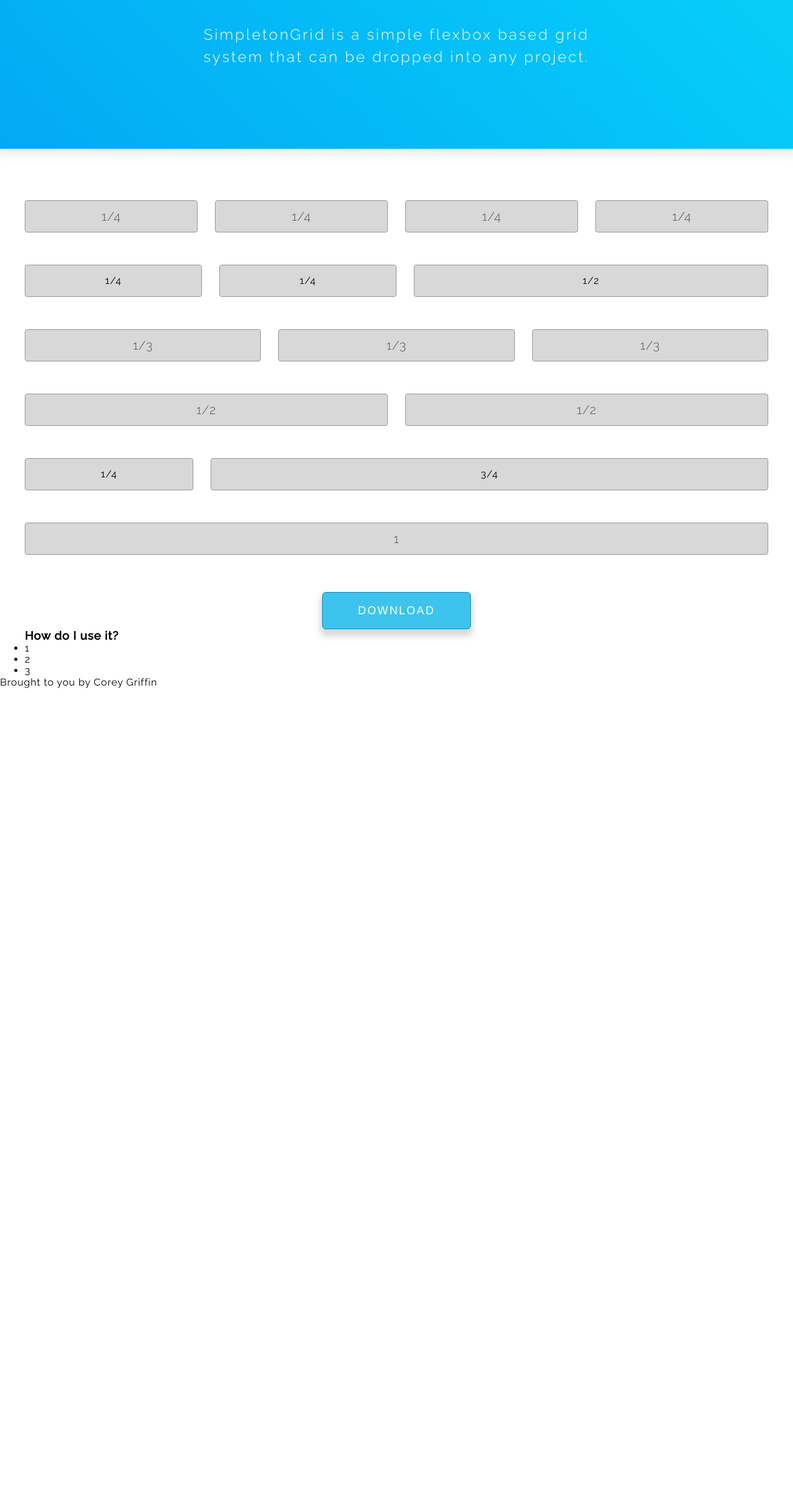
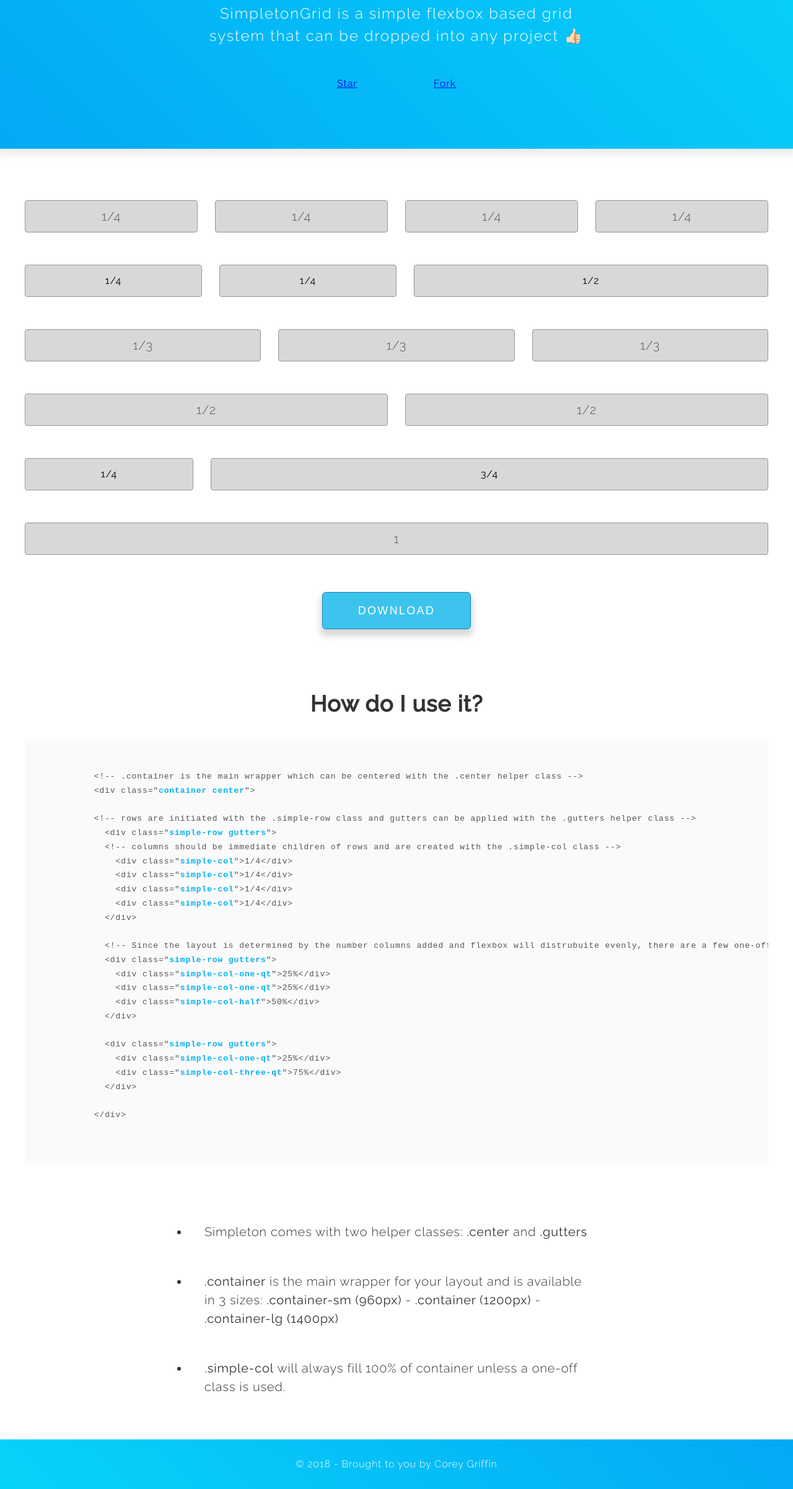
Before and after one commit to CoreyGriffin/simpleton-grid, a plain HTML site: page index.html in a window 1280 px wide. Shown: the part 240-2642 px from the top of the page at 62% size. Before the commit the page ends 1350 px from the top, so only its background shows below. Drawn offline with Linux system fonts and the light colour scheme.

Commit message:
finished layout and added github buttons

```diff
--- a/index.html
+++ b/index.html
@@ -14,7 +14,12 @@
 <header>
     <div class="header-content">
         <h1>SimpletonGrid</h1>
-        <p>SimpletonGrid is a simple flexbox based grid system that can be dropped into any project.</p>
+        <p>SimpletonGrid is a simple flexbox based grid system that can be dropped into any project 👍🏻</p>
+        <div class="social">
+            <a class="github-button" href="https://github.com/coreygriffin/simpleton-grid" data-icon="octicon-star" data-size="large" data-show-count="true" aria-label="Star coreygriffin/simpleton-grid on GitHub">Star</a>
+
+            <a class="github-button" href="https://github.com/coreygriffin/simpleton-grid/fork" data-size="large" data-show-count="true" aria-label="Fork coreygriffin/simpleton-grid on GitHub">Fork</a>
+        </div>
     </div>
 </header>
 <main class="container center">
@@ -80,16 +85,48 @@
     </div>
     <button class="example--download">Download</button>
   </section>
-  <section>
+  <section id="directions">
     <h3>How do I use it?</h3>
-    <pre></pre>
-    <ul>
-      <li>1</li>
-      <li>2</li>
-      <li>3</li>
+    <pre>
+      <code class="code-example">
+          &lt;!-- .container is the main wrapper which can be centered with the .center helper class --&gt;
+          &lt;div class="<strong>container center</strong>"&gt;
+          &nbsp;
+          &lt;!-- rows are initiated with the .simple-row class and gutters can be applied with the .gutters helper class --&gt;
+            &lt;div class="<strong>simple-row gutters</strong>"&gt;
+            &lt;!-- columns should be immediate children of rows and are created with the .simple-col class --&gt;
+              &lt;div class="<strong>simple-col</strong>"&gt;1/4&lt;/div&gt;
+              &lt;div class="<strong>simple-col</strong>"&gt;1/4&lt;/div&gt;
+              &lt;div class="<strong>simple-col</strong>"&gt;1/4&lt;/div&gt;
+              &lt;div class="<strong>simple-col</strong>"&gt;1/4&lt;/div&gt;
+            &lt;/div&gt;
+            &nbsp;
+            &lt;!-- Since the layout is determined by the number columns added and flexbox will distrubuite evenly, there are a few one-off classes for uneven columns --&gt;
+            &lt;div class="<strong>simple-row gutters</strong>"&gt;
+              &lt;div class="<strong>simple-col-one-qt</strong>"&gt;25%&lt;/div&gt;
+              &lt;div class="<strong>simple-col-one-qt</strong>"&gt;25%&lt;/div&gt;
+              &lt;div class="<strong>simple-col-half</strong>"&gt;50%&lt;/div&gt;
+            &lt;/div&gt;
+            &nbsp;
+            &lt;div class="<strong>simple-row gutters</strong>"&gt;
+              &lt;div class="<strong>simple-col-one-qt</strong>"&gt;25%&lt;/div&gt;
+              &lt;div class="<strong>simple-col-three-qt</strong>"&gt;75%&lt;/div&gt;
+            &lt;/div&gt;
+            &nbsp;
+          &lt;/div&gt;
+      </code>
+    </pre>
+    <ul class="direction-recap">
+      <li>Simpleton comes with two helper classes: <strong>.center</strong> and <strong>.gutters</strong></li>
+      <li><strong>.container</strong> is the main wrapper for your layout and is available in 3 sizes:  <strong>.container-sm (960px)</strong> -
+          <strong>.container (1200px)</strong> - <strong>.container-lg (1400px)</strong>
+      </li>
+      <li><strong>.simple-col</strong> will always fill 100% of container unless a one-off class is used.</li>
     </ul>
   </section>
 </main>
-<footer>Brought to you by Corey Griffin</footer>
+<footer> <p>&copy; 2018 - Brought to you by Corey Griffin</p></footer>
+
+<script async defer src="https://buttons.github.io/buttons.js"></script>
 </body>
 </html>
--- a/simpleton-grid-min.css
+++ b/simpleton-grid-min.css
@@ -1 +1 @@
-:root{--gutter:28px}.center{margin:0 auto}.container-small{max-width:960px}.container{max-width:1200px}.container-large{max-width:1400px}.simple-row{display:-webkit-box;display:-ms-flexbox;display:flex;-webkit-box-orient:horizontal;-webkit-box-direction:normal;-ms-flex-direction:row;flex-direction:row;-ms-flex-wrap:wrap;flex-wrap:wrap}.simple-col{-ms-flex-preferred-size:100%;flex-basis:100%}.simple-col-one-qt{-webkit-box-flex:calc((100% / 4) - var(--gutter));-ms-flex:calc((100% / 4) - var(--gutter));flex:calc((100% / 4) - var(--gutter))}.simple-col-half{-ms-flex-preferred-size:calc((100% / 2) - var(--gutter));flex-basis:calc((100% / 2) - var(--gutter))}.simple-col-three-qt{-webkit-box-flex:75%;-ms-flex:75%;flex:75%}.gutters>.simple-col:not(:last-child),*[class^="simple-col-"]:not(:last-child){margin-right:var(--gutter)}@media screen and (min-width: 800px){.simple-col{-webkit-box-flex:1;-ms-flex:1;flex:1}.hg-left{-webkit-box-flex:2.5% !important;-ms-flex:2.5% !important;flex:2.5% !important}.hg-center{-webkit-box-flex:5.5 !important;-ms-flex:5.5 !important;flex:5.5 !important}.hg-right{-webkit-box-flex:2 !important;-ms-flex:2 !important;flex:2 !important}}
+:root{--gutter:28px}.center{margin:0 auto}.container-sm{max-width:960px}.container{max-width:1200px}.container-lg{max-width:1400px}.simple-row{display:-webkit-box;display:-ms-flexbox;display:flex;-webkit-box-orient:horizontal;-webkit-box-direction:normal;-ms-flex-direction:row;flex-direction:row;-ms-flex-wrap:wrap;flex-wrap:wrap}.simple-col{-ms-flex-preferred-size:100%;flex-basis:100%}.simple-col-one-qt{-webkit-box-flex:calc((100% / 4) - var(--gutter));-ms-flex:calc((100% / 4) - var(--gutter));flex:calc((100% / 4) - var(--gutter))}.simple-col-half{-ms-flex-preferred-size:calc((100% / 2) - var(--gutter));flex-basis:calc((100% / 2) - var(--gutter))}.simple-col-three-qt{-webkit-box-flex:75%;-ms-flex:75%;flex:75%}.gutters>.simple-col:not(:last-child),*[class^="simple-col-"]:not(:last-child){margin-right:var(--gutter)}@media screen and (min-width: 800px){.simple-col{-webkit-box-flex:1;-ms-flex:1;flex:1}.hg-left{-webkit-box-flex:2.5% !important;-ms-flex:2.5% !important;flex:2.5% !important}.hg-center{-webkit-box-flex:5.5 !important;-ms-flex:5.5 !important;flex:5.5 !important}.hg-right{-webkit-box-flex:2 !important;-ms-flex:2 !important;flex:2 !important}}
--- a/simpleton-grid.css
+++ b/simpleton-grid.css
@@ -6,7 +6,7 @@
   margin: 0 auto;
 }
 
-.container-small {
+.container-sm {
   max-width: 960px;
 }
 
@@ -14,7 +14,7 @@
   max-width: 1200px;
 }
 
-.container-large {
+.container-lg{
   max-width: 1400px;
 }
 
--- a/styles.css
+++ b/styles.css
@@ -9,7 +9,9 @@
 
 html {
   box-sizing: border-box;
-  font-size: 62.5%; }
+  font-size: 62.5%;
+  height: 100vh;
+}
 
   body {
     font-family: 'Raleway', sans-serif;
@@ -44,11 +46,21 @@ header {
 
 .header-content > p {
   margin-top: 0;
+  margin-bottom: 2rem;
   font-size: 2.4rem;
   font-weight: 300;
-  letter-spacing: 3.09px;
+  letter-spacing: 1.89px;
   line-height: 1.5;
   max-width: 800px;
+}
+
+.header-content .social {
+  display: flex;
+  width: 30%;
+  margin: 0 auto;
+  padding-top: 3rem;
+  justify-content: space-between;
+  align-items: center;
 }
 
 #example {
@@ -91,3 +103,63 @@ header {
   margin-top: 8px;
   letter-spacing: 2.31px;
 }
+
+#directions {
+  margin-top: 100px;
+}
+
+#directions > h3 {
+  color: #333333;
+  font-size: 3.6rem;
+  text-align: center;
+  margin-bottom: 3.8rem;
+}
+
+#directions > pre {
+  overflow-x: scroll;
+  background-color: #FAFAFA;
+  padding: 2.5rem;
+  margin-bottom: 4.5rem;
+}
+
+#directions > pre > code > strong {
+  color: #05B1F6;
+}
+
+#directions .code-example {
+  color: #555555;
+  white-space: pre;
+  font-size: 1.3rem;
+  padding: 2.5rem 3rem;
+  line-height: 1.75;
+  word-wrap: break-word;
+}
+
+#directions .direction-recap {
+  padding: 2.5rem;
+  width: 60%;
+  margin: 0 auto;
+}
+
+#directions .direction-recap > li {
+  padding: 2.5rem;
+  font-size: 2rem;
+  font-weight: 300;
+  color: #333;
+  line-height: 1.5;
+}
+
+
+footer {
+  height: 8rem;
+  margin-top: 2rem;
+  background-image: linear-gradient(45deg, #07D4FA 0%, #03A9F4 100%);
+  display: flex;
+  align-items: center;
+  justify-content: center;
+}
+
+footer > p {
+  color: #fff;
+  font-weight: 300;
+}
```
Also changed, not shown: styles-min.css (+1 -1 lines).
